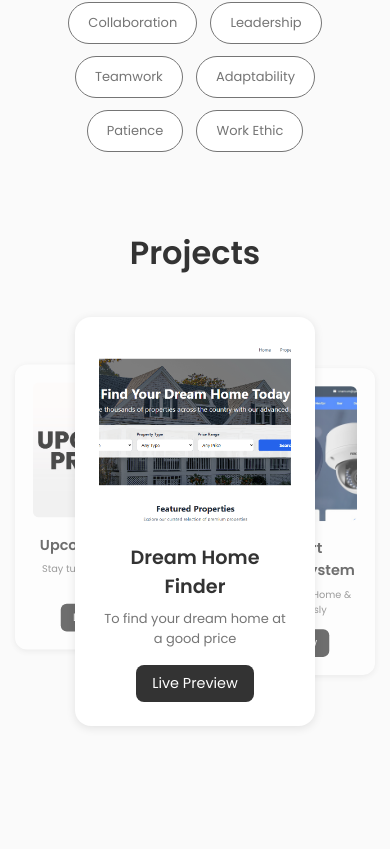
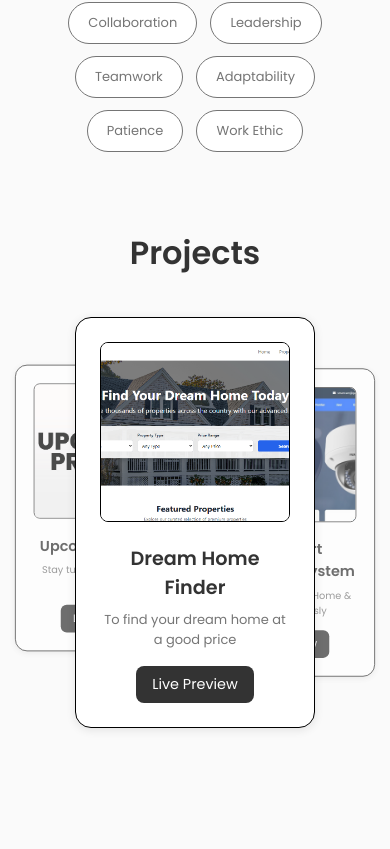
Before and after one commit to sanju-joseph-j/portfolio, a React (Create React App) app: page / in a window 390 px wide. Shown: the part 2935-3784 px from the top of the page. Built offline with nearby package versions, Linux system fonts and the light colour scheme.

Commit message:
project section changes

```diff
--- a/src/components/projects/Projects.css
+++ b/src/components/projects/Projects.css
@@ -50,6 +50,7 @@
   transform: scale(0.8);
   width: 400px;
   z-index: 0;
+  border: 0.1px solid black;
 }
 
 .projects__card img {
@@ -58,6 +59,7 @@
   object-fit: cover;
   border-radius: 0.5rem;
   margin-bottom: 1rem;
+  border: 1.5px solid black;
 }
 
 .projects__card h3 {
@@ -178,4 +180,8 @@
     .projects__btn {
     display: none;
   }
+
+  .projects__section {
+    margin-bottom: -2.5rem;
+  }
 }
```
